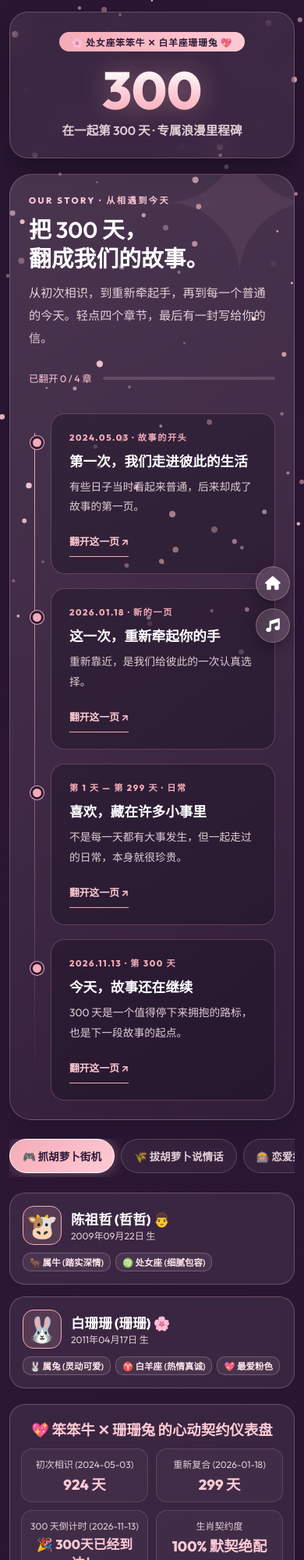
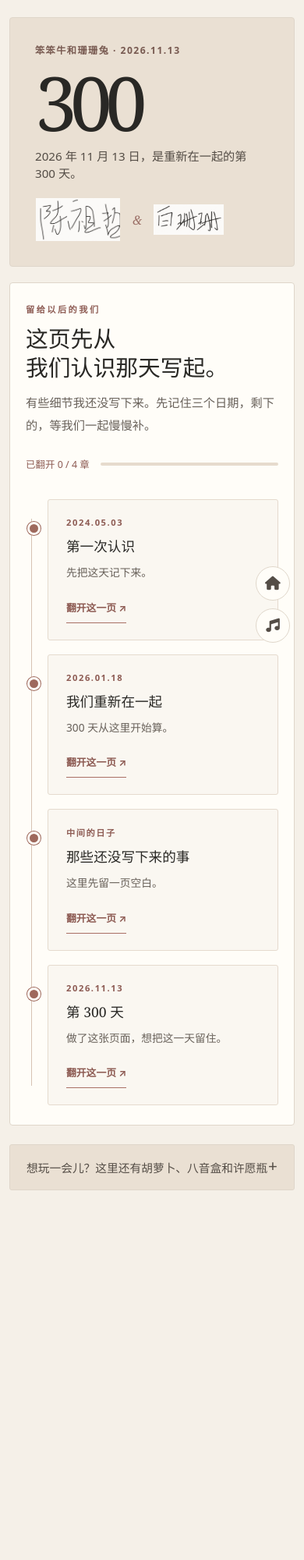
Before and after one commit to zzc792999-afk/love-cabin, a website: page 300days.html in a window 390 px wide. Shown: the top 2000 px of the page at 78% size. After the commit the page ends 1700 px from the top, so only its background shows below. Drawn offline with Linux system fonts and the light colour scheme.

Commit message:
Make 300-day page feel like a personal scrapbook

```diff
--- a/300days.html
+++ b/300days.html
@@ -3,8 +3,7 @@
 <head>
     <meta charset="UTF-8">
     <meta name="viewport" content="width=device-width, initial-scale=1.0, viewport-fit=cover">
-    <title>300天纪念 · 笨笨牛 🐂 守护 珊珊小兔 🐰💖</title>
-    <link href="https://fonts.googleapis.com/css2?family=Outfit:wght@300;400;600;800&display=swap" rel="stylesheet">
+    <title>我们的第 300 天 · 哲哲和珊珊</title>
     <link rel="stylesheet" href="https://cdnjs.cloudflare.com/ajax/libs/font-awesome/6.4.0/css/all.min.css">
     <style>
         :root {
@@ -26,7 +25,7 @@
             margin: 0;
             padding: 0;
             box-sizing: border-box;
-            font-family: 'Outfit', 'OPPOSans', 'OPlusSans', system-ui, -apple-system, BlinkMacSystemFont, "Segoe UI", Roboto, "PingFang SC", "Microsoft YaHei", sans-serif;
+            font-family: system-ui, -apple-system, BlinkMacSystemFont, "Segoe UI", "PingFang SC", "Microsoft YaHei", sans-serif;
             user-select: none;
             -webkit-tap-highlight-color: transparent;
             touch-action: manipulation;
@@ -743,6 +742,77 @@
         #story-finale p { margin-bottom: 14px; color: var(--text-sub); line-height: 1.8; }
         #story-letter-button { border: 0; border-radius: 30px; background: linear-gradient(135deg, var(--pink-accent), var(--rose-gold)); padding: 12px 24px; color: #2b1836; font-weight: 800; cursor: pointer; }
         @media (prefers-reduced-motion: reduce) { #story-progress-fill { transition: none; } }
+
+        /* 像一本私人纪念册：纸张、墨色和一点手写感 */
+        :root {
+            --rose-gold: #8d5b53;
+            --pink-accent: #a97065;
+            --text-main: #292825;
+            --text-sub: #68615a;
+            --glass-bg: #fffdf8;
+            --glass-border: #dfd6ca;
+        }
+        * { user-select: text; }
+        body { background: #f5f0e8; background-size: auto; animation: none; }
+        #bg-canvas, #sparkle-canvas { display: none; }
+        #main-container { max-width: 860px; padding-top: 22px; }
+        .hero-banner, .story-journey, .synergy-board, .game-panel-card, .wish-section {
+            box-shadow: none; backdrop-filter: none; -webkit-backdrop-filter: none;
+        }
+        .hero-banner {
+            min-height: 320px; display: flex; flex-direction: column; align-items: flex-start; justify-content: center;
+            text-align: left; padding: clamp(32px, 7vw, 62px); border: 1px solid #dfd6ca;
+            border-radius: 4px; background: #eae0d3; position: relative; overflow: hidden;
+        }
+        .hero-signatures { display: flex; align-items: center; gap: 15px; margin-top: 22px; opacity: .85; }
+        .hero-signatures img { width: 130px; max-height: 55px; object-fit: contain; mix-blend-mode: multiply; }
+        .hero-signatures img:first-child { width: 160px; }
+        .hero-signatures span { font-family: Georgia, serif; font-style: italic; color: #8d5b53; }
+        .banner-tag { background: none; color: #785a51; padding: 0; border-radius: 0; font-size: .76rem; letter-spacing: .12em; font-weight: 600; }
+        .big-300-title { font-family: Georgia, 'Times New Roman', serif; font-size: clamp(6rem, 18vw, 10rem); font-weight: 400; letter-spacing: -.09em; background: none; -webkit-text-fill-color: #292825; text-shadow: none; margin: 0 0 9px; }
+        .banner-subtitle { color: #544d46; font-size: .95rem; font-weight: 400; }
+        .story-journey { background: #fffdf8; border-radius: 4px; padding: clamp(30px, 6vw, 60px); }
+        .story-journey::before { display: none; }
+        .story-kicker, .story-date { color: #8d5b53; }
+        .story-journey h2, .story-chapter h3 { font-family: Georgia, 'Songti SC', 'SimSun', serif; color: #292825; font-weight: 400; }
+        .story-lead, .story-chapter p { color: #68615a; }
+        .story-progress { color: #8d5b53; }
+        .story-progress-track { background: #e6dbcd; }
+        #story-progress-fill { background: #9e695d; }
+        .story-chapters::before { background: #d7c3b3; }
+        .story-chapter { background: #faf7f1; border-color: #e5dace; border-radius: 3px; box-shadow: none; }
+        .story-chapter::before { border-color: #fffdf8; background: #9e695d; box-shadow: 0 0 0 1px #9e695d; }
+        .story-open { color: #8d5b53; border-color: #a97065; }
+        .story-open:hover { color: #513b33; }
+        .story-hidden { background: #f1e8dc; border-color: #a97065; border-radius: 0; }
+        #story-finale { background: #f1e8dc; border-radius: 3px; }
+        #story-letter-button, .action-btn, .wish-add-btn, .pwd-submit-btn { background: #8d5b53; color: #fff; box-shadow: none; }
+        #lock-screen { background: #f5f0e8; backdrop-filter: none; }
+        .avatar-circle { box-shadow: none; border: 1px solid #d8c8b8; background: #eee2d4; animation: none; }
+        .lock-title { background: none; -webkit-text-fill-color: #292825; }
+        .lock-subtitle { color: #68615a; }
+        .pwd-input-field { background: #fffdf8; border-color: #d8c8b8; color: #292825; }
+        .pwd-input-field:focus { box-shadow: none; }
+        .game-nav-tabs { margin-top: 20px; }
+        .game-tab-btn { background: #fffdf8; color: #544d46; border-color: #dfd6ca; backdrop-filter: none; box-shadow: none; }
+        .game-tab-btn.active, .game-tab-btn:hover { background: #8d5b53; color: #fff; border-color: #8d5b53; box-shadow: none; }
+        .game-panel-card, .wish-section, .synergy-board, .profile-card { background: #fffdf8; border: 1px solid #dfd6ca; border-radius: 4px; }
+        .game-panel-header h3, .synergy-header h3, .profile-info h4 { color: #292825; }
+        .game-panel-header p, .syn-title, .profile-info p { color: #68615a; }
+        .wish-input-field { background: #faf7f1; border-color: #dfd6ca; color: #292825; }
+        .wish-bubble { background: #faf7f1; border-color: #dfd6ca; }
+        #letter-container { background: #fffdf8; border: 1px solid #dfd6ca; border-radius: 4px; box-shadow: none; backdrop-filter: none; padding: clamp(28px, 6vw, 58px); }
+        .letter-title { color: #8d5b53; text-align: left; font-weight: 600; }
+        .letter-content { color: #39352f; line-height: 2.1; text-align: left; user-select: text; }
+        .letter-sign-block { color: #8d5b53; }
+        .tool-circle-btn { background: #fffdf8; color: #544d46; border-color: #dfd6ca; box-shadow: none; }
+        .tool-circle-btn:hover { background: #eee2d4; }
+        .extras { margin-bottom: 24px; }
+        .extras > summary { cursor: pointer; list-style: none; padding: 18px 21px; background: #eae0d3; border: 1px solid #dfd6ca; border-radius: 3px; color: #544d46; font-size: .92rem; }
+        .extras > summary::-webkit-details-marker { display: none; }
+        .extras > summary::after { content: '+'; float: right; font-size: 1.3rem; line-height: .8; }
+        .extras[open] > summary::after { content: '−'; }
+        @media (max-width: 600px) { .hero-banner { min-height: 270px; } .hero-signatures img { width: 90px; } .hero-signatures img:first-child { width: 110px; } .story-journey { padding: 25px 20px; } }
     </style>
 </head>
 <body>
@@ -761,12 +831,12 @@
             <div style="font-size: 1.6rem;">💖</div>
             <div class="avatar-circle avatar-rabbit" title="白珊珊 · 珊珊小兔 🐰">🐰</div>
         </div>
-        <div class="lock-title">🔐 笨笨牛 🐂 守护 珊珊小兔 🐰💖</div>
-        <div class="lock-subtitle">输入专属密码，解锁属于哲哲与珊珊的 300 天浪漫宇宙</div>
+        <div class="lock-title">我们的第 300 天</div>
+        <div class="lock-subtitle">输入页面口令，继续往下看。</div>
         <div class="pwd-input-group">
             <input type="password" id="pwd-field" class="pwd-input-field" maxlength="6" inputmode="numeric" placeholder="••••••" autofocus>
-            <button class="pwd-submit-btn" onclick="checkUnlockPassword()">解锁 300 天浪漫 💖</button>
-            <div id="pwd-err-text" class="pwd-err-msg">密码有误，请重新输入哦 💔</div>
+            <button class="pwd-submit-btn" onclick="checkUnlockPassword()">打开页面</button>
+            <div id="pwd-err-text" class="pwd-err-msg">口令不对，请重试。</div>
         </div>
     </div>
 
@@ -775,110 +845,78 @@
 
         <!-- 顶部 300 天英雄卡片 -->
         <div class="hero-banner">
-            <div class="banner-tag">🌸 处女座笨笨牛 ✕ 白羊座珊珊兔 💖</div>
+            <div class="banner-tag">笨笨牛和珊珊兔 · 2026.11.13</div>
             <div class="big-300-title">300</div>
-            <div class="banner-subtitle">在一起第 300 天 · 专属浪漫里程碑</div>
+            <div class="banner-subtitle">2026 年 11 月 13 日，是重新在一起的第 300 天。</div>
+            <div class="hero-signatures"><img src="images/1.jpg" alt="哲哲的手写名字"><span>&amp;</span><img src="images/2.jpg" alt="珊珊的手写名字"></div>
         </div>
 
         <section class="story-journey" aria-labelledby="story-title">
-            <p class="story-kicker">OUR STORY · 从相遇到今天</p>
-            <h2 id="story-title">把 300 天，<br>翻成我们的故事。</h2>
-            <p class="story-lead">从初次相识，到重新牵起手，再到每一个普通的今天。轻点四个章节，最后有一封写给你的信。</p>
+            <p class="story-kicker">留给以后的我们</p>
+            <h2 id="story-title">这页先从<br>我们认识那天写起。</h2>
+            <p class="story-lead">有些细节我还没写下来。先记住三个日期，剩下的，等我们一起慢慢补。</p>
             <div class="story-progress" aria-live="polite"><span id="story-progress-text">已翻开 0 / 4 章</span><div class="story-progress-track" aria-hidden="true"><span id="story-progress-fill"></span></div></div>
             <div class="story-chapters">
                 <article class="story-chapter">
-                    <span class="story-date">2024.05.03 · 故事的开头</span>
-                    <h3>第一次，我们走进彼此的生活</h3>
-                    <p>有些日子当时看起来普通，后来却成了故事的第一页。</p>
+                    <span class="story-date">2024.05.03</span>
+                    <h3>第一次认识</h3>
+                    <p>先把这天记下来。</p>
                     <button class="story-open" type="button" aria-expanded="false" aria-controls="story-memory-1">翻开这一页 ↗</button>
-                    <div class="story-hidden" id="story-memory-1" hidden><p>2024 年 5 月 3 日，笨笨牛与珊珊兔初次相识。我们也许还不知道，往后会有这么多值得一起记住的日子。</p></div>
+                    <div class="story-hidden" id="story-memory-1" hidden><p>那天的天气、第一句话、是谁先笑的……这些细节，想留给我们自己来写。</p></div>
                 </article>
                 <article class="story-chapter">
-                    <span class="story-date">2026.01.18 · 新的一页</span>
-                    <h3>这一次，重新牵起你的手</h3>
-                    <p>重新靠近，是我们给彼此的一次认真选择。</p>
+                    <span class="story-date">2026.01.18</span>
+                    <h3>我们重新在一起</h3>
+                    <p>300 天从这里开始算。</p>
                     <button class="story-open" type="button" aria-expanded="false" aria-controls="story-memory-2">翻开这一页 ↗</button>
-                    <div class="story-hidden" id="story-memory-2" hidden><p>从 2026 年 1 月 18 日起，我们又开始并肩往前走。之后的 300 天，每一天都在续写这个选择。</p></div>
+                    <div class="story-hidden" id="story-memory-2" hidden><p>这一天比漂亮的话更重要。我们又选择了彼此。</p></div>
                 </article>
                 <article class="story-chapter">
-                    <span class="story-date">第 1 天 — 第 299 天 · 日常</span>
-                    <h3>喜欢，藏在许多小事里</h3>
-                    <p>不是每一天都有大事发生，但一起走过的日常，本身就很珍贵。</p>
+                    <span class="story-date">中间的日子</span>
+                    <h3>那些还没写下来的事</h3>
+                    <p>这里先留一页空白。</p>
                     <button class="story-open" type="button" aria-expanded="false" aria-controls="story-memory-3">翻开这一页 ↗</button>
-                    <div class="story-hidden" id="story-memory-3" hidden><p>分享心情、想念对方、把一件小事讲给对方听。那些只有我们懂的瞬间，慢慢变成了“我们”的样子。</p></div>
+                    <div class="story-hidden" id="story-memory-3" hidden><p>以后可以放一张照片，也可以只写一句话。真正发生过的小事，比任何现成的情话都好。</p></div>
                 </article>
                 <article class="story-chapter">
-                    <span class="story-date">2026.11.13 · 第 300 天</span>
-                    <h3>今天，故事还在继续</h3>
-                    <p>300 天是一个值得停下来拥抱的路标，也是下一段故事的起点。</p>
+                    <span class="story-date">2026.11.13</span>
+                    <h3>第 300 天</h3>
+                    <p>做了这张页面，想把这一天留住。</p>
                     <button class="story-open" type="button" aria-expanded="false" aria-controls="story-memory-4">翻开这一页 ↗</button>
-                    <div class="story-hidden" id="story-memory-4" hidden><p>谢谢你一直在这里。笨笨牛与珊珊兔的故事，已经写到第 300 天；未来还有很多空白页，想和你一起慢慢填满。</p></div>
+                    <div class="story-hidden" id="story-memory-4" hidden><p>等再过一阵子回来看，希望我们还能记起这一天的样子。</p></div>
                 </article>
             </div>
-            <div id="story-finale" hidden><p>四个章节都翻开了。故事的最后，还有一封只写给你的信。</p><button id="story-letter-button" type="button">拆开 300 天的信 💌</button></div>
+            <div id="story-finale" hidden><p>翻完了。还有一封信。</p><button id="story-letter-button" type="button">读那封信 →</button></div>
         </section>
 
+        <details class="extras" id="extras">
+            <summary>想玩一会儿？这里还有胡萝卜、八音盒和许愿瓶</summary>
         <!-- 🎮 互动玩法导航标签 -->
         <div class="game-nav-tabs">
-            <button class="game-tab-btn active" onclick="switchGameMode('arcade')">🎮 抓胡萝卜街机</button>
-            <button class="game-tab-btn" onclick="switchGameMode('pull')">🌾 拔胡萝卜说情话</button>
-            <button class="game-tab-btn" onclick="switchGameMode('slot')">🎰 恋爱摇奖大冒险</button>
-            <button class="game-tab-btn" onclick="switchGameMode('piano')">🎹 八音盒弹奏</button>
-            <button class="game-tab-btn" onclick="switchGameMode('wishes')">🌟 许愿瓶</button>
+            <button class="game-tab-btn active" onclick="switchGameMode('arcade')">接胡萝卜</button>
+            <button class="game-tab-btn" onclick="switchGameMode('pull')">拔胡萝卜</button>
+            <button class="game-tab-btn" onclick="switchGameMode('slot')">今天做什么</button>
+            <button class="game-tab-btn" onclick="switchGameMode('piano')">八音盒</button>
+            <button class="game-tab-btn" onclick="switchGameMode('wishes')">许愿瓶</button>
         </div>
 
-        <!-- 🐮 & 🐰 个人档案卡 -->
-        <div class="profiles-grid">
-            <div class="profile-card card-zuzhe">
-                <div class="profile-header">
-                    <div class="profile-icon">🐮</div>
-                    <div class="profile-info">
-                        <h4>陈祖哲 (哲哲) 👨</h4>
-                        <p>2009年09月22日 生</p>
-                    </div>
-                </div>
-                <div class="badges-list">
-                    <span class="mini-tag">🐂 属牛 (踏实深情)</span>
-                    <span class="mini-tag">♍ 处女座 (细腻包容)</span>
-                </div>
-            </div>
-            <div class="profile-card card-shanshan">
-                <div class="profile-header">
-                    <div class="profile-icon">🐰</div>
-                    <div class="profile-info">
-                        <h4>白珊珊 (珊珊) 🌸</h4>
-                        <p>2011年04月17日 生</p>
-                    </div>
-                </div>
-                <div class="badges-list">
-                    <span class="mini-tag">🐰 属兔 (灵动可爱)</span>
-                    <span class="mini-tag">♈ 白羊座 (热情真诚)</span>
-                    <span class="mini-tag">💖 最爱粉色</span>
-                </div>
-            </div>
-        </div>
-
-        <!-- 天数与契约仪表盘 -->
+        <!-- 只留下与这段故事有关的日期 -->
         <div class="synergy-board">
             <div class="synergy-header">
-                <h3>💖 笨笨牛 ✕ 珊珊兔 的心动契约仪表盘</h3>
+                <h3>三个日期</h3>
             </div>
             <div class="synergy-items">
                 <div class="syn-box">
-                    <div class="syn-title">初次相识 (2024-05-03)</div>
+                    <div class="syn-title">第一次认识 · 2024.05.03</div>
                     <div class="syn-value" id="disp-meet-days">0 天</div>
                 </div>
                 <div class="syn-box">
-                    <div class="syn-title">重新复合 (2026-01-18)</div>
+                    <div class="syn-title">重新在一起 · 2026.01.18</div>
                     <div class="syn-value" id="disp-reunion-days">0 天</div>
                 </div>
                 <div class="syn-box">
-                    <div class="syn-title">300 天倒计时 (2026-11-13)</div>
+                    <div class="syn-title">第 300 天 · 2026.11.13</div>
                     <div class="syn-value" id="disp-countdown" style="font-size: 1.05rem; line-height: 1.4;">计算中...</div>
-                </div>
-                <div class="syn-box">
-                    <div class="syn-title">生肖契约度</div>
-                    <div class="syn-value" style="color: var(--rose-gold);">100% 默契绝配</div>
                 </div>
             </div>
         </div>
@@ -886,8 +924,8 @@
         <!-- 🎮 玩法一：接胡萝卜 Canvas 街机 -->
         <div id="mode-arcade" class="game-panel-card game-block">
             <div class="game-panel-header">
-                <h3><i class="fas fa-gamepad" style="color: var(--rose-gold);"></i> 小牛接胡萝卜街机大作战 🐮🥕</h3>
-                <p>左右控制小牛 🐮 接住落下的胡萝卜 🥕 与爱心 💖，避开小闹钟 ⏰！拿到 100 分解锁真心话情书！</p>
+                <h3>接胡萝卜</h3>
+                <p>左右移动接胡萝卜和爱心，避开小闹钟。100 分也能打开那封信。</p>
             </div>
             <div id="arcade-canvas-box">
                 <canvas id="arcade-canvas"></canvas>
@@ -906,8 +944,8 @@
         <!-- 🌾 玩法二：拔胡萝卜听甜言蜜语 -->
         <div id="mode-pull" class="game-panel-card game-block" style="display: none;">
             <div class="game-panel-header">
-                <h3><i class="fas fa-carrot" style="color: var(--pink-accent);"></i> 帮处女座小牛 🐮 给珊珊小兔 🐰 拔胡萝卜！</h3>
-                <p>依次拔出农场里的 8 根爱心胡萝卜 🥕，听听属于你们的甜言蜜语！</p>
+                <h3>拔胡萝卜</h3>
+                <p>八根胡萝卜，八张小纸条。都拔完也能打开那封信。</p>
             </div>
             <div class="carrot-field" id="carrot-grid">
                 <!-- 动态渲染 -->
@@ -920,8 +958,8 @@
         <!-- 🎰 玩法三：摇奖机 -->
         <div id="mode-slot" class="game-panel-card game-block" style="display: none;">
             <div class="game-panel-header">
-                <h3><i class="fas fa-dice" style="color: var(--rose-gold);"></i> 处女座 ✕ 白羊座 恋爱大冒险摇奖机 🎰</h3>
-                <p>拉动摇杆，摇出今天属于你们两人的甜蜜大冒险挑战！</p>
+                <h3>今天做什么</h3>
+                <p>拿不定主意的时候，抽一件简单的小事。</p>
             </div>
             <div class="slot-machine-box">
                 <div class="slot-display" id="slot-result-display">
@@ -934,8 +972,8 @@
         <!-- 🎹 玩法四：真实物理八音盒与乐谱指南 (手机横排适配) -->
         <div id="mode-piano" class="game-panel-card game-block" style="display: none;">
             <div class="game-panel-header">
-                <h3><i class="fas fa-music" style="color: var(--pink-accent);"></i> 笨笨牛与珊珊兔的物理晶体八音盒 🎹</h3>
-                <p>采用标准 C4-C5 十二平均律精准音高 & 真实晶体叮咚音色 decay 包络</p>
+                <h3>八音盒</h3>
+                <p>随便按几下，也可以跟着下面的简谱弹。</p>
             </div>
 
             <!-- 琴键行 (适配手机宽与触摸) -->
@@ -990,8 +1028,8 @@
 
         <!-- 🌟 玩法五：许愿瓶 -->
         <div id="mode-wishes" class="wish-section game-block" style="display: none;">
-            <h3 style="color: var(--pink-accent); font-size: 1.15rem; margin-bottom: 6px;"><i class="fas fa-magic"></i> 300 天许愿瓶</h3>
-            <p style="font-size: 0.8rem; color: var(--text-sub);">写入你想对珊珊/哲哲许下的 300 天愿望</p>
+            <h3 style="color: var(--pink-accent); font-size: 1.15rem; margin-bottom: 6px;">许愿瓶</h3>
+            <p style="font-size: 0.8rem; color: var(--text-sub);">想一起做的事，先放在这里。</p>
             <div class="wish-input-box">
                 <input type="text" id="wish-input" class="wish-input-field" placeholder="许下一个美好的愿望..." maxlength="50">
                 <button class="wish-add-btn" onclick="addWishToBottle()">塞入星瓶 ✨</button>
@@ -1001,15 +1039,16 @@
             </div>
         </div>
 
-        <!-- 💌 影院级真心话情书面板 -->
+        </details>
+        <!-- 留给珊珊的一封信 -->
         <div id="letter-container">
             <div class="letter-title">
-                💌 处女座小牛写给白羊座珊珊兔的 300 天真心话
+                给珊珊的一封信
             </div>
             <div class="letter-content" id="letter-text-box"></div><span class="typing-cursor" id="cursor-element"></span>
             <div class="letter-sign-block" id="sign-box">
-                永远守护珊珊的笨笨牛 哲哲 🐮💖<br>
-                <span style="font-size: 0.82rem; color: var(--text-sub);">2026年11月13日 · 300天纪念</span>
+                哲哲<br>
+                <span style="font-size: 0.82rem; color: var(--text-sub);">2026.11.13</span>
             </div>
         </div>
 
@@ -1034,24 +1073,24 @@
         const DATE_300_MILESTONE = new Date('2026-11-13T00:00:00+08:00');
 
         const CARROT_QUOTES = [
-            "白羊座珊珊小兔的直率与冲动，永远有处女座小牛默默包容 💖",
-            "小牛不善言辞，但把所有的温柔与细致都给了他的珊珊兔 🐮🐰",
-            "属牛的坚韧与属兔的灵动，注定是相守一生的绝配！✨",
-            "2009年的小牛遇上2011年的珊珊，这是时间最美的安排 🌸",
-            "小牛最喜欢看珊珊抱着美食开心大快朵颐的样子 🍲",
-            "不管未来走多远，笨笨牛永远是珊珊小兔最坚实的依靠 🛡️",
-            "300天只是个起点，小牛要陪珊珊走过接下来的3000天！🚀",
-            "哲哲永远超级超级喜欢珊珊宝贝！mua~~ 💋"
+            "2024 年 5 月 3 日，我们第一次认识。",
+            "2026 年 1 月 18 日，我们重新在一起。",
+            "有些话我说得慢，但一直很在意你。",
+            "看到你吃喜欢的东西时开心，我也会跟着开心。",
+            "今天是第 300 天，先把这天记下来。",
+            "如果今天很累，就先休息一下。",
+            "还有些照片和小事，想以后慢慢放进这页。",
+            "珊珊，300 天快乐。"
         ];
 
         const SLOT_EVENTS = [
-            "💋 处女座小牛要连续亲珊珊小兔的额头 3 次！",
-            "🥤 珊珊小兔可以无条件命令小牛去买一杯奶茶！",
-            "👑 今天小牛要当珊珊 10 分钟的专属听话小仆人！",
-            "抱 长达 60 秒以上的超深熊抱补充爱意能量！",
-            "🍕 小牛今晚要给珊珊点一份超级美味的爱心夜宵！",
-            "📸 两人一起拍一组超级搞怪的粉色表情包合照留念！",
-            "🧸 小牛要无条件把珊珊哄开心，不准还嘴哦！"
+            "一起挑一张最喜欢的旧照片。",
+            "去喝一杯喜欢的饮料。",
+            "各说一件今天还不错的小事。",
+            "认真跟对方说一次谢谢。",
+            "有空时一起散一小段步。",
+            "拍一张不需要摆好姿势的合照。",
+            "给对方推荐一首最近喜欢的歌。"
         ];
 
         const FREQ_MAP = [261.63, 293.66, 329.63, 349.23, 392.00, 440.00, 493.88, 523.25];
@@ -1153,13 +1192,9 @@
             setTimeout(() => {
                 lockScreen.style.visibility = 'hidden';
                 mainContainer.style.display = 'block';
-                initBackgroundParticles();
-                initMouseTrailSparkles();
                 renderCalculatedStats();
                 initCarrotGame();
-                initArcadeGame();
                 loadWishes();
-                toggleAudio(true);
             }, 800);
         }
 
@@ -1281,7 +1316,7 @@
             function updateCountdown() {
                 const diff = DATE_300_MILESTONE - new Date();
                 if (diff <= 0) {
-                    document.getElementById('disp-countdown').textContent = '🎉 300天已经到达！';
+                    document.getElementById('disp-countdown').textContent = '2026.11.13 · 第 300 天';
                     return;
                 }
                 const d = Math.floor(diff / (1000 * 60 * 60 * 24));
@@ -1442,7 +1477,7 @@
 
         function unlockLoveLetter() {
             playMusicBoxNote(950, '解密', 7);
-            showToast('💖 成就解锁！处女座小牛的 300 天真心话情书已开启');
+            showToast('信打开了。');
             const letterBox = document.getElementById('letter-container');
             letterBox.style.display = 'block';
             letterBox.scrollIntoView({ behavior: 'smooth' });
@@ -1452,15 +1487,17 @@
         /* ================================================================
          * 10. 💌 打字机真心话情书
          * ================================================================ */
-        const CUSTOM_LETTER = `亲爱的珊珊宝贝（我的白羊座小兔）：
-
-展信佳。不知不觉，从我们 2026年1月18日 重新牵起彼此的手算起，我们已经携手走过了整整 300 天。
-
-我是个 2009年9月22日 出生的处女座笨笨牛 🐂，习惯把所有的深情与关心藏在生活细节里，偶尔笨拙，却无比坚定；而你是 2011年4月17日 出生的白羊座珊珊兔 🐰，天真烂漫，像一束温暖的阳光直接照亮了我的世界。
-
-这 300 天里，白羊座珊珊兔的直率与可爱，让每一个平淡的日子都变得闪闪发光；而处女座小牛的细致与沉稳，永远会在你身后为你遮风挡雨，给你最坚实的肩膀。
-
-谢谢你给我的所有信任与温柔。300 天只是我们漫长幸福岁月里的小小里程碑。我向你保证，笨笨牛会永远守护他的珊珊小兔，爱你的接下来的 3000 天、30000 天，直到永远！`;
+        const CUSTOM_LETTER = `珊珊：
+
+今天是 11 月 13 日。从 1 月 18 日到现在，整整 300 天。
+
+我们第一次认识是在 2024 年 5 月 3 日。中间的故事太长了，一张网页写不完。我先把这几个日期留下，其他的，等我们以后慢慢补。
+
+谢谢你愿意和我重新在一起。我很珍惜你，也很珍惜这些普通的日子。
+
+以后再打开这页，也许会觉得它做得有点认真。但今天想把你和这个日子记下来，是真的。
+
+300 天快乐。`;
 
         let typingStarted = false;
         function startTypewriterEffect() {
@@ -1569,6 +1606,9 @@
             });
         });
         document.getElementById('story-letter-button').addEventListener('click', unlockLoveLetter);
+        document.getElementById('extras').addEventListener('toggle', (event) => {
+            if (event.target.open) initArcadeGame();
+        });
     </script>
 </body>
 </html>
```
